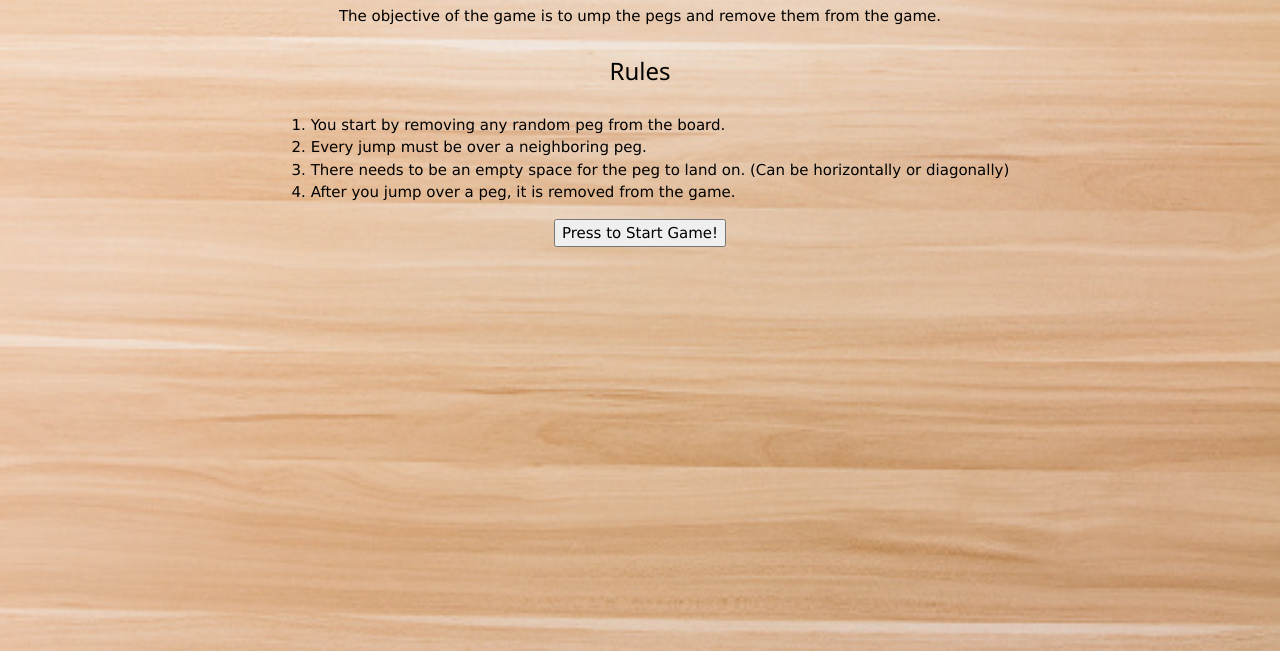
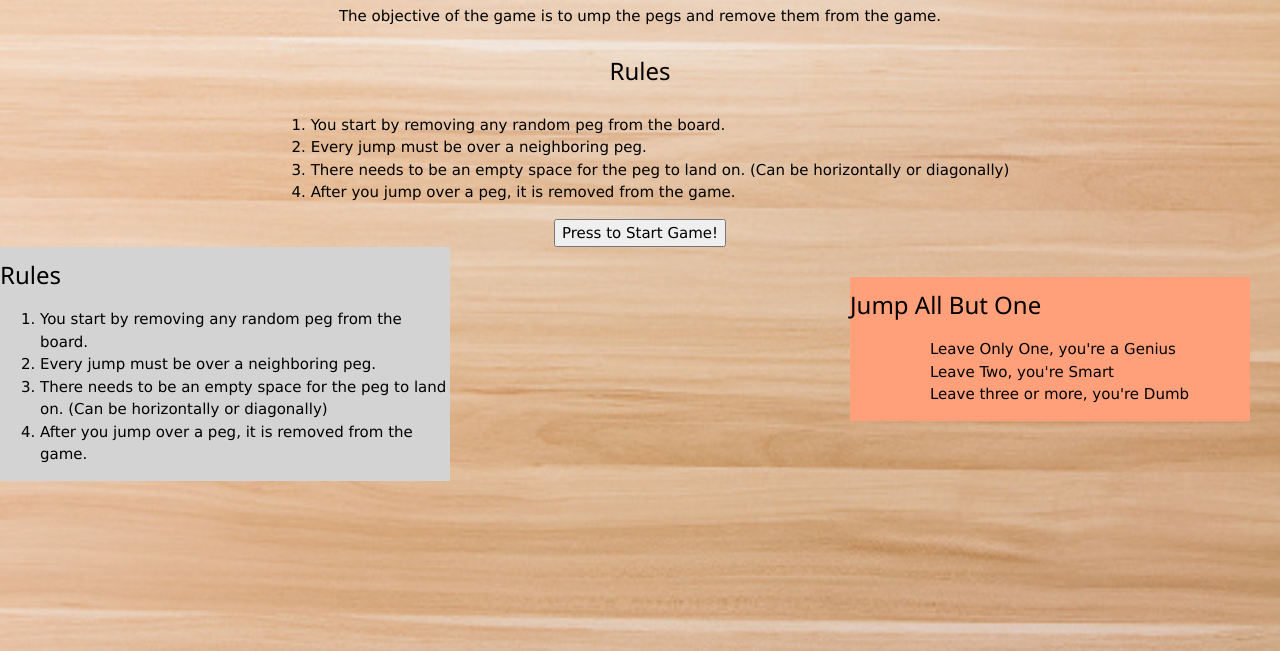
Before and after one commit to Jvilla125/Triangle-Game-, a plain HTML site: page index.html in a window 1280 px wide. Shown: the part 149-800 px from the top of the page. Drawn offline with nearby package versions, Linux system fonts and the light colour scheme.

Commit message:
Position the rules and winning conditions on the left and right side of the game board

```diff
--- a/css/style.css
+++ b/css/style.css
@@ -41,3 +41,19 @@ body{
     background: #878484;
     border: 4px solid #000000;
 }
+
+#left{
+    float: left;
+    background-color: lightgray;
+    overflow-wrap: break-word;
+    width: 450px;
+    margin: auto;
+}
+
+#right{
+    float: right;
+    background-color: lightsalmon;
+    overflow-wrap: break-word;
+    width: 400px;
+    margin: 30px;
+}
--- a/index.html
+++ b/index.html
@@ -1,15 +1,17 @@
 <!DOCTYPE html>
 <html lang="en">
+
 <head>
     <meta charset="UTF-8">
     <meta http-equiv="X-UA-Compatible" content="IE=edge">
     <meta name="viewport" content="width=device-width, initial-scale=1.0">
-    <link rel="stylesheet" href="css/style.css"/>
+    <link rel="stylesheet" href="css/style.css" />
     <link rel="stylesheet" href="https://www.w3schools.com/w3css/4/w3.css">
     <link rel="stylesheet" href="https://cdnjs.cloudflare.com/ajax/libs/font-awesome/4.7.0/css/font-awesome.min.css">
     <script defer src="js/main.js"></script>
     <title>Document</title>
 </head>
+
 <body>
     <div id="intro-page">
         <h1>Welcome to the Triangle game</h1>
@@ -25,23 +27,29 @@
         <button id="start-button" type="button">Press to Start Game!</button>
     </div>
 
-<div id="game-page">
+    <div id="game-page" >
         <button id="refresh-page" class="button"><i class="fa fa-home"></i></button>
         <button id="restart-game" class="button">Restart Game</button>
-    <h3>Rules</h3>
+        <div id="board"></div>
+    </div>
+
+    <div id="left">
+        <h3 >Rules</h3>
         <ol>
             <li>You start by removing any random peg from the board.</li>
             <li>Every jump must be over a neighboring peg.</li>
             <li>There needs to be an empty space for the peg to land on. (Can be horizontally or diagonally)</li>
             <li>After you jump over a peg, it is removed from the game.</li>
         </ol>
+    </div>
+    <div id="right">
         <h3>Jump All But One</h3>
         <ol>
             <ul>Leave Only One, you're a Genius</ul>
             <ul>Leave Two, you're Smart</ul>
             <ul>Leave three or more, you're Dumb</ul>
         </ol>
-<!-- <div id="board"></div> -->
     </div>
 </body>
+
 </html>
```
Lines whose indentation alone changed are shown as unchanged.
